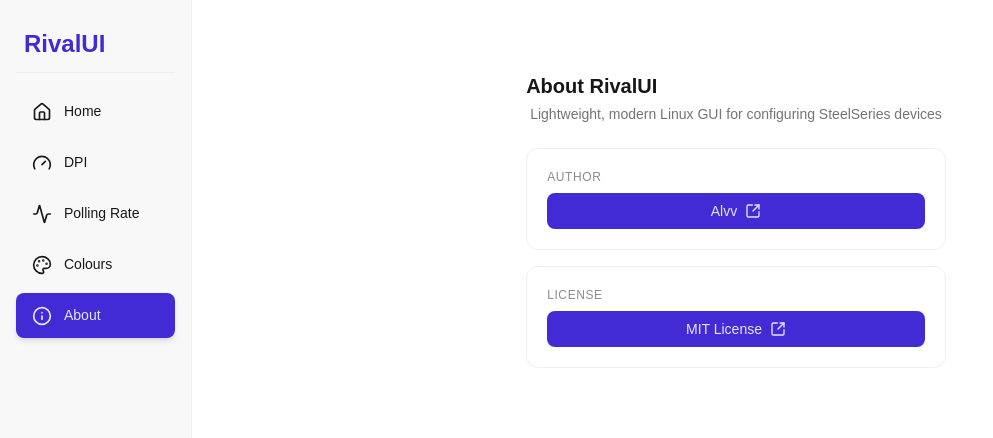
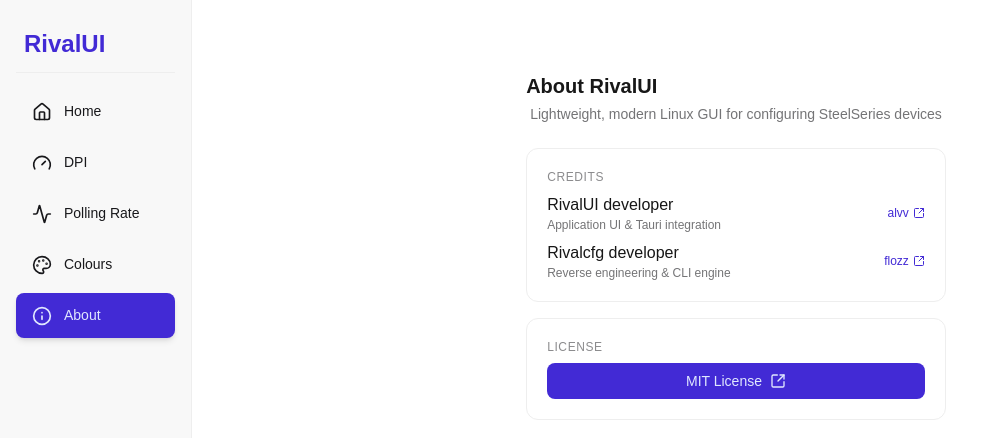
Before and after one commit to alvvik/Rivalui, a Next.js app: page /about in a window 1280 px wide. Shown: the top 438 px of the page, without its empty margins (0-993 px from the left). Built offline with nearby package versions, Linux system fonts and the light colour scheme.

Commit message:
feat: redisgned authors/credits section and added rivalcfg developer

```diff
--- a/src/app/about/page.tsx
+++ b/src/app/about/page.tsx
@@ -13,19 +13,36 @@ export default function Home() {
       <div className="space-y-4">
         <div className="border-base-300 bg-base-100 space-y-2 rounded-xl border p-5">
           <div className="text-base-content/50 text-xs font-medium tracking-wider uppercase">
-            Author
+            Credits
           </div>
-          <div>
+          <div className="flex items-center justify-between">
+            <div>
+              <div className="font-medium">RivalUI developer</div>
+              <div className="text-base-content/60 text-xs">Application UI & Tauri integration</div>
+            </div>
             <Link
               href="https://github.com/alvvik"
-              className="bg-primary text-primary-content hover:bg-primary/90 focus-visible:outline-primary flex items-center justify-center gap-2 rounded-lg px-4 py-2 text-sm"
               target="_blank"
               rel="noreferrer"
+              className="text-primary flex items-center gap-1 text-xs font-medium hover:underline"
             >
-              Alvv
-              <span aria-hidden="true">
-                <SquareArrowOutUpRight className="h-4 w-4" />
-              </span>
+              alvv
+              <SquareArrowOutUpRight className="h-3 w-3" />
+            </Link>
+          </div>
+          <div className="flex items-center justify-between">
+            <div>
+              <div className="font-medium">Rivalcfg developer</div>
+              <div className="text-base-content/60 text-xs">Reverse engineering & CLI engine</div>
+            </div>
+            <Link
+              href="https://github.com/flozz"
+              target="_blank"
+              rel="noreferrer"
+              className="text-primary flex items-center gap-1 text-xs font-medium hover:underline"
+            >
+              flozz
+              <SquareArrowOutUpRight className="h-3 w-3" />
             </Link>
           </div>
         </div>
```
